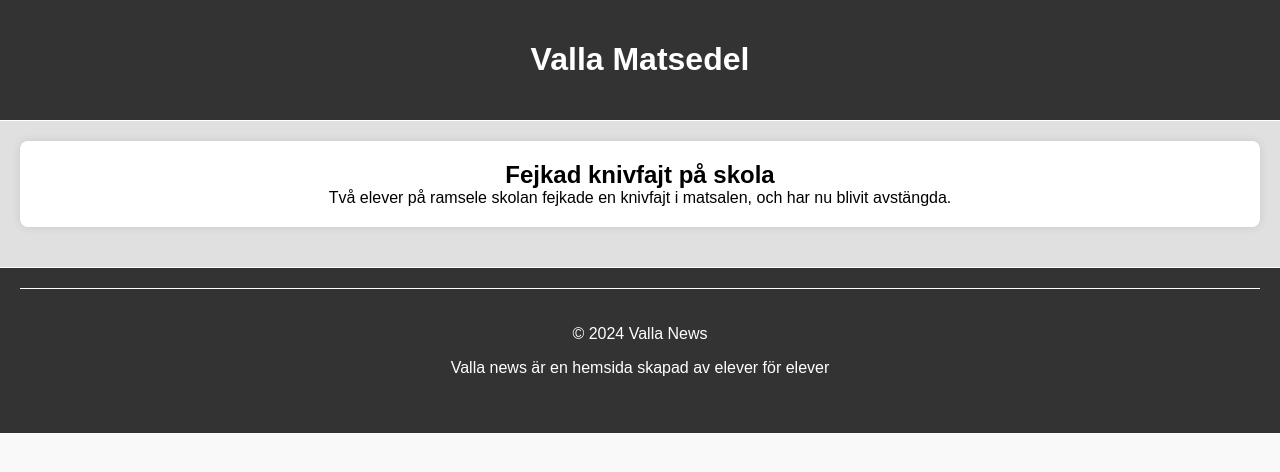
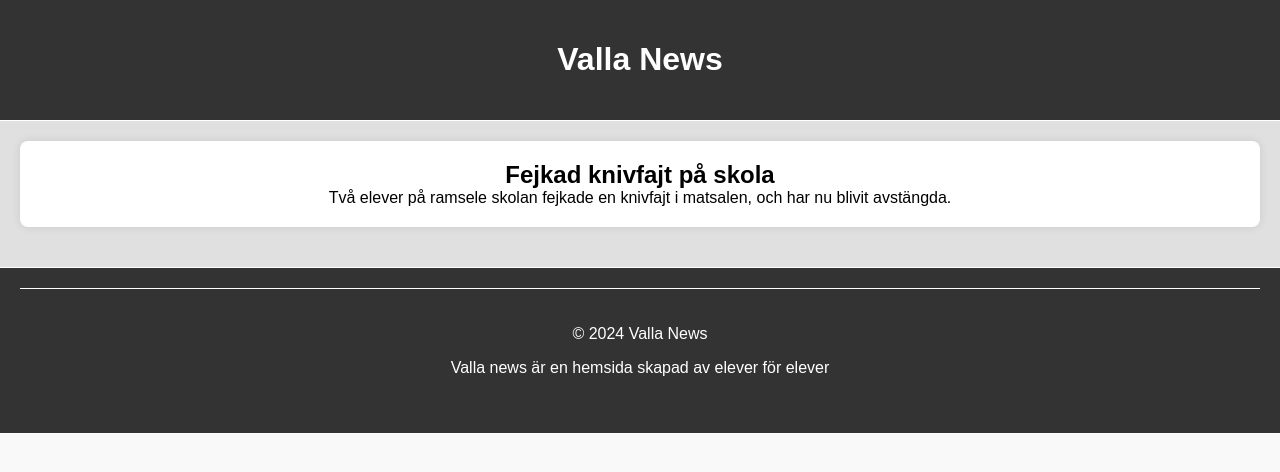
Before and after one commit to VallaNews/efeifeahjouifhsfhuihfuiehuiaufiheuajsifosejifojseifjseofhye-gofuhe-sfjiej-fhtduhiojujguiofdjgikgifjs, a plain HTML site: page artikel1.html in a window 1280 px wide. Drawn offline with Linux system fonts and the light colour scheme.

Commit message:
Update artikel1.html

```diff
--- a/artikel1.html
+++ b/artikel1.html
@@ -3,7 +3,7 @@
 
 <head>
   <meta charset="UTF-8">
-  <title>Valla Matsedel</title>
+  <title>Fejkad knivfajt i ramsele</title>
   <style>
     /* Basic CSS for layout */
     body {
@@ -122,7 +122,7 @@
 
 <body>
   <header>
-    <h1>Valla Matsedel</h1>
+    <h1>Valla News</h1>
   </header>
 
   <main>
```
